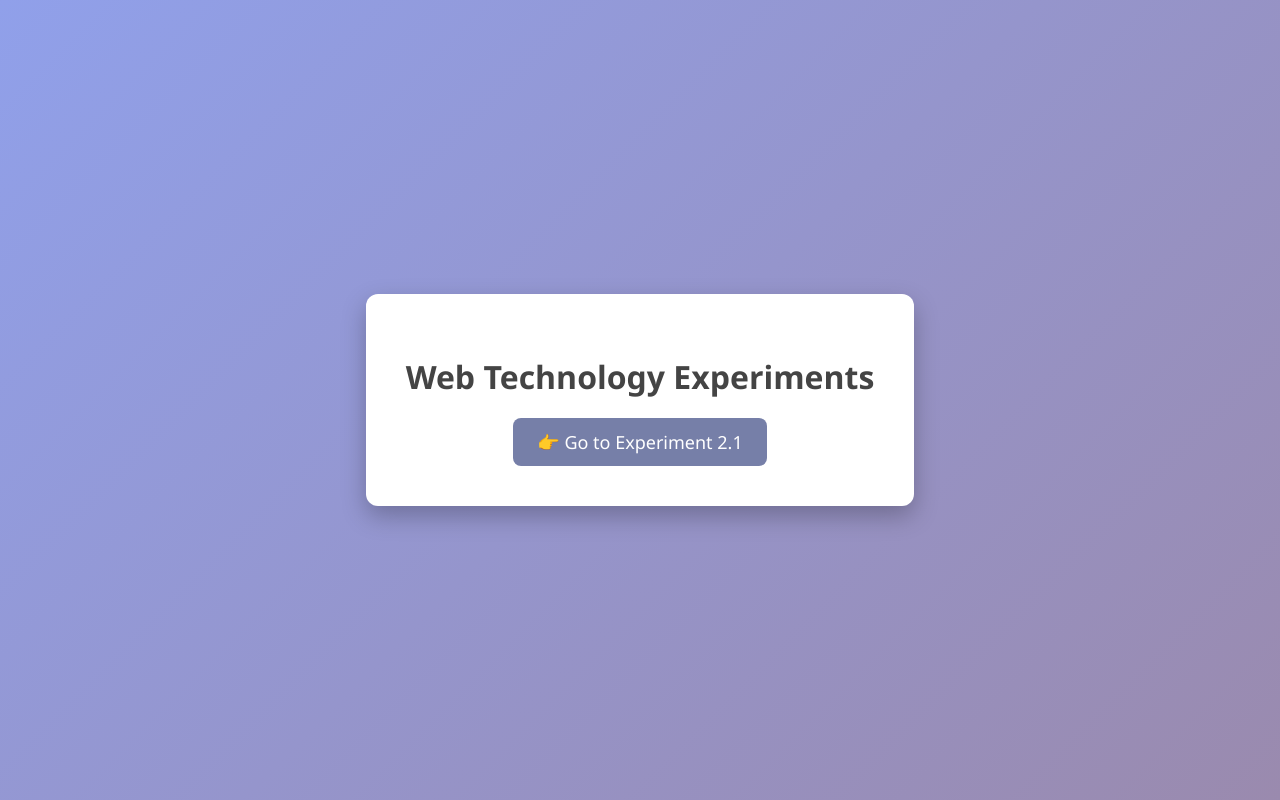
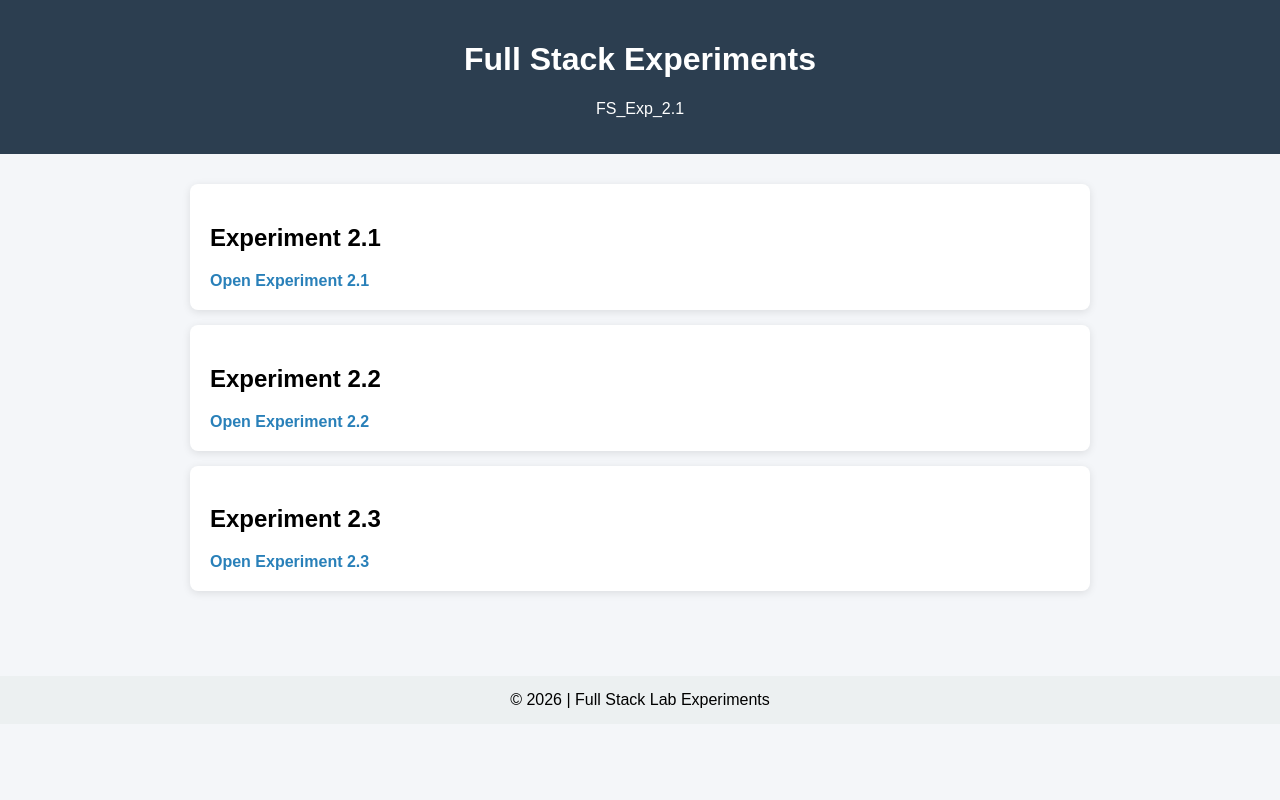
Before and after one commit to Srijita2005/FS_Exp_2.1, a website: page Index.html in a window 1280 px wide. Drawn offline with Linux system fonts and the light colour scheme.

Commit message:
Update Index.html

```diff
--- a/Index.html
+++ b/Index.html
@@ -2,52 +2,78 @@
 <html lang="en">
 <head>
     <meta charset="UTF-8">
-    <title>Web Experiments</title>
+    <title>FS Experiments Dashboard</title>
+    <meta name="viewport" content="width=device-width, initial-scale=1.0">
     <style>
         body {
+            font-family: Arial, sans-serif;
+            background: #f4f6f9;
             margin: 0;
-            height: 100vh;
-            display: flex;
-            justify-content: center;
-            align-items: center;
-            background: linear-gradient(135deg, #90a0ea, #9a8aae);
-            font-family: "Segoe UI", Tahoma, Geneva, Verdana, sans-serif;
+            padding: 0;
         }
-
-        .box {
+        header {
+            background: #2c3e50;
+            color: white;
+            padding: 20px;
+            text-align: center;
+        }
+        .container {
+            padding: 30px;
+            max-width: 900px;
+            margin: auto;
+        }
+        .card {
             background: white;
-            padding: 40px;
-            border-radius: 12px;
+            padding: 20px;
+            margin-bottom: 15px;
+            border-radius: 8px;
+            box-shadow: 0 2px 8px rgba(0,0,0,0.1);
+        }
+        a {
+            text-decoration: none;
+            color: #2980b9;
+            font-weight: bold;
+        }
+        a:hover {
+            text-decoration: underline;
+        }
+        footer {
             text-align: center;
-            box-shadow: 0 10px 25px rgba(0,0,0,0.25);
-        }
-
-        h1 {
-            margin-bottom: 20px;
-            color: #444;
-        }
-
-        a {
-            display: inline-block;
-            padding: 12px 24px;
-            background: #767fa8;
-            color: white;
-            text-decoration: none;
-            border-radius: 8px;
-            font-size: 18px;
-        }
-
-        a:hover {
-            background: #5e6790;
+            padding: 15px;
+            background: #ecf0f1;
+            margin-top: 40px;
         }
     </style>
 </head>
 <body>
 
-<div class="box">
-    <h1>Web Technology Experiments</h1>
-    <a href="Exp2.1.html">👉 Go to Experiment 2.1</a>
+<header>
+    <h1>Full Stack Experiments</h1>
+    <p>FS_Exp_2.1</p>
+</header>
+
+<div class="container">
+
+    <div class="card">
+        <h2>Experiment 2.1</h2>
+        <a href="Exp2.1.html">Open Experiment 2.1</a>
+    </div>
+
+    <div class="card">
+        <h2>Experiment 2.2</h2>
+        <a href="Exp2.2.html">Open Experiment 2.2</a>
+    </div>
+
+    <div class="card">
+        <h2>Experiment 2.3</h2>
+        <a href="Exp2.3.html">Open Experiment 2.3</a>
+    </div>
+
 </div>
+
+<footer>
+    © 2026 | Full Stack Lab Experiments
+</footer>
 
 </body>
 </html>
```
